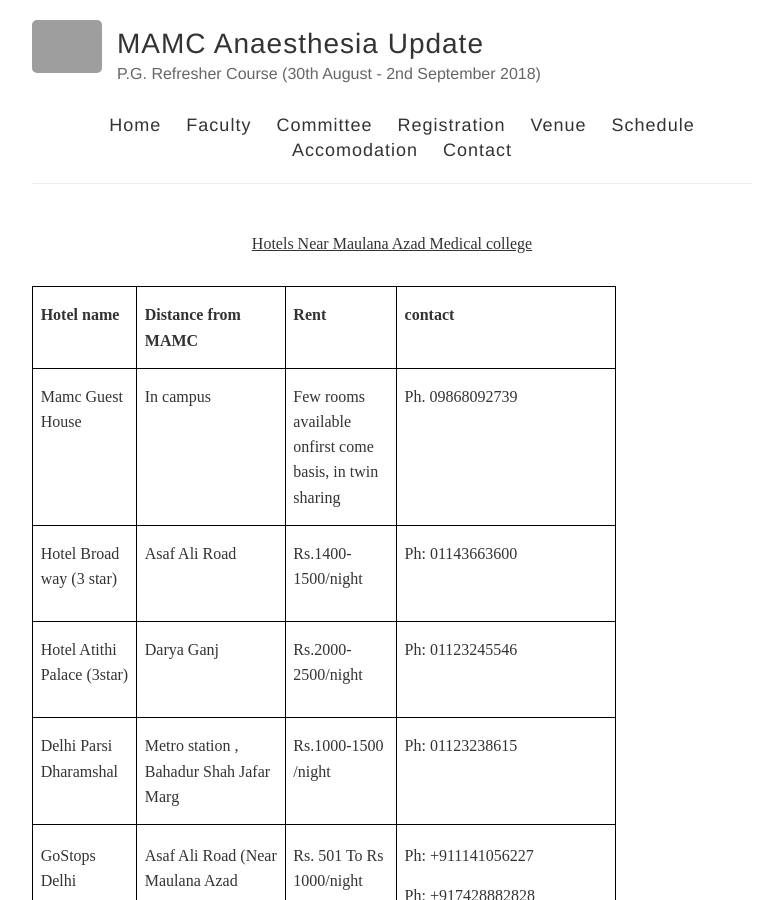
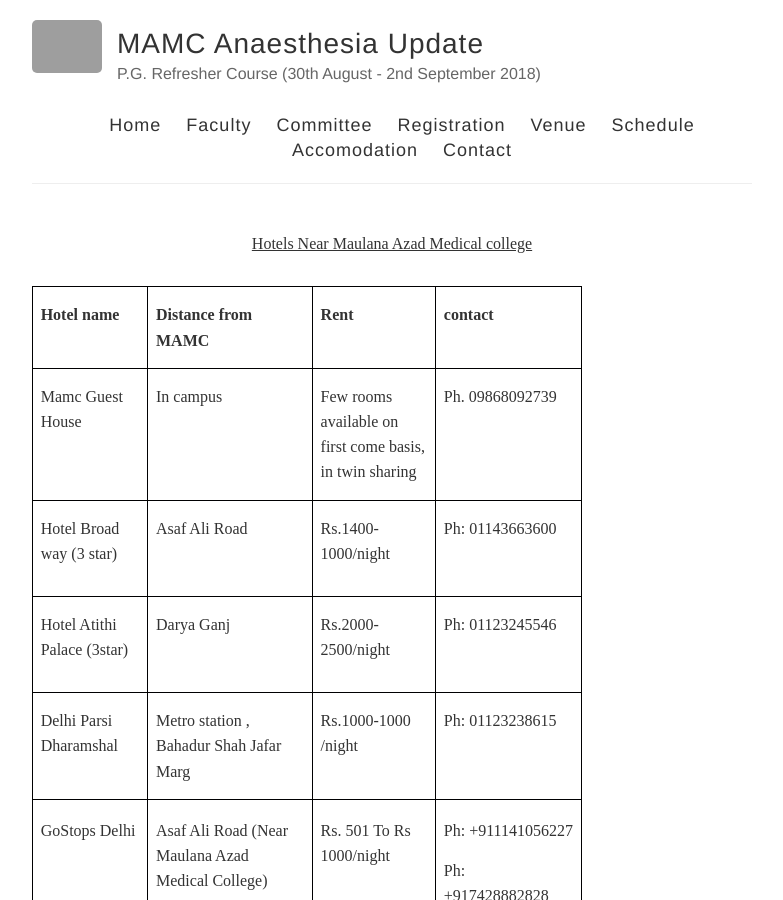
Before and after one commit to manofcomputer/manofcomputer.github.io, a Jekyll site: the page built from accomodation.md, in a window 1280 px wide and 900 px high. Shown: the whole window, without its empty margins (248-1031 px from the left). Built offline with Jekyll 4.4.1, drawn with Linux system fonts in a browser that asks for light colours; grey boxes are pictures that could not be loaded.

Commit message:
Alignment of table

```diff
--- a/_layouts/hotels.html
+++ b/_layouts/hotels.html
@@ -7,11 +7,11 @@ layout: default
 Near Maulana Azad Medical college</U></FONT></FONT></P>
 <P STYLE="margin-bottom: 0in; line-height: 100%"><BR>
 </P>
-<TABLE WIDTH=584 CELLPADDING=7 CELLSPACING=0>
+<TABLE WIDTH=550 CELLPADDING=0 CELLSPACING=0>
 	<COL WIDTH=96>
 	<COL WIDTH=137>
 	<COL WIDTH=90>
-	<COL WIDTH=202>
+	<COL WIDTH=50>
 	<TR VALIGN=TOP>
 		<TD WIDTH=96 STYLE="border: 1px solid #000001; padding-top: 0in; padding-bottom: 0in; padding-left: 0.08in; padding-right: 0.08in">
 			<P><FONT FACE="Times New Roman, serif"><FONT SIZE=3><B>Hotel name</B></FONT></FONT></P>
@@ -23,7 +23,7 @@ Near Maulana Azad Medical college</U></FONT></FONT></P>
 		<TD WIDTH=90 STYLE="border: 1px solid #000001; padding-top: 0in; padding-bottom: 0in; padding-left: 0.08in; padding-right: 0.08in">
 			<P><FONT FACE="Times New Roman, serif"><FONT SIZE=3><B>Rent</B></FONT></FONT></P>
 		</TD>
-		<TD WIDTH=202 STYLE="border: 1px solid #000001; padding-top: 0in; padding-bottom: 0in; padding-left: 0.08in; padding-right: 0.08in">
+		<TD WIDTH=100 STYLE="border: 1px solid #000001; padding-top: 0in; padding-bottom: 0in; padding-left: 0.08in; padding-right: 0.08in">
 			<P><FONT FACE="Times New Roman, serif"><FONT SIZE=3><B>contact</B></FONT></FONT></P>
 		</TD>
 	</TR>
@@ -37,9 +37,9 @@ Near Maulana Azad Medical college</U></FONT></FONT></P>
 		</TD>
 		<TD WIDTH=90 STYLE="border: 1px solid #000001; padding-top: 0in; padding-bottom: 0in; padding-left: 0.08in; padding-right: 0.08in">
 			<P><FONT FACE="Times New Roman, serif"><FONT SIZE=3>Few  rooms
-			available onfirst come basis, in twin sharing</FONT></FONT></P>
+			available on first come basis, in twin sharing</FONT></FONT></P>
 		</TD>
-		<TD WIDTH=202 STYLE="border: 1px solid #000001; padding-top: 0in; padding-bottom: 0in; padding-left: 0.08in; padding-right: 0.08in">
+		<TD WIDTH=100 STYLE="border: 1px solid #000001; padding-top: 0in; padding-bottom: 0in; padding-left: 0.08in; padding-right: 0.08in">
 			<P><FONT FACE="Times New Roman, serif"><FONT SIZE=3>Ph.
 			09868092739</FONT></FONT></P>
 		</TD>
@@ -53,9 +53,9 @@ Near Maulana Azad Medical college</U></FONT></FONT></P>
 			<P><FONT FACE="Times New Roman, serif"><FONT SIZE=3>Asaf Ali Road</FONT></FONT></P>
 		</TD>
 		<TD WIDTH=90 STYLE="border: 1px solid #000001; padding-top: 0in; padding-bottom: 0in; padding-left: 0.08in; padding-right: 0.08in">
-			<P><FONT FACE="Times New Roman, serif"><FONT SIZE=3>Rs.1400-1500/night</FONT></FONT></P>
+			<P><FONT FACE="Times New Roman, serif"><FONT SIZE=3>Rs.1400-1000/night</FONT></FONT></P>
 		</TD>
-		<TD WIDTH=202 STYLE="border: 1px solid #000001; padding-top: 0in; padding-bottom: 0in; padding-left: 0.08in; padding-right: 0.08in">
+		<TD WIDTH=100 STYLE="border: 1px solid #000001; padding-top: 0in; padding-bottom: 0in; padding-left: 0.08in; padding-right: 0.08in">
 			<P STYLE="margin-bottom: 0in"><FONT FACE="Times New Roman, serif"><FONT SIZE=3>Ph:
 			01143663600</FONT></FONT></P>
 			<P><BR>
@@ -76,7 +76,7 @@ Near Maulana Azad Medical college</U></FONT></FONT></P>
 		<TD WIDTH=90 STYLE="border: 1px solid #000001; padding-top: 0in; padding-bottom: 0in; padding-left: 0.08in; padding-right: 0.08in">
 			<P><FONT FACE="Times New Roman, serif"><FONT SIZE=3>Rs.2000-2500/night</FONT></FONT></P>
 		</TD>
-		<TD WIDTH=202 STYLE="border: 1px solid #000001; padding-top: 0in; padding-bottom: 0in; padding-left: 0.08in; padding-right: 0.08in">
+		<TD WIDTH=100 STYLE="border: 1px solid #000001; padding-top: 0in; padding-bottom: 0in; padding-left: 0.08in; padding-right: 0.08in">
 			<P STYLE="margin-bottom: 0in"><FONT FACE="Times New Roman, serif"><FONT SIZE=3>Ph:
 			01123245546</FONT></FONT></P>
 			<P><BR>
@@ -93,10 +93,10 @@ Near Maulana Azad Medical college</U></FONT></FONT></P>
 			, Bahadur Shah Jafar Marg</FONT></FONT></P>
 		</TD>
 		<TD WIDTH=90 STYLE="border: 1px solid #000001; padding-top: 0in; padding-bottom: 0in; padding-left: 0.08in; padding-right: 0.08in">
-			<P><FONT FACE="Times New Roman, serif"><FONT SIZE=3>Rs.1000-1500
+			<P><FONT FACE="Times New Roman, serif"><FONT SIZE=3>Rs.1000-1000
 			/night</FONT></FONT></P>
 		</TD>
-		<TD WIDTH=202 STYLE="border: 1px solid #000001; padding-top: 0in; padding-bottom: 0in; padding-left: 0.08in; padding-right: 0.08in">
+		<TD WIDTH=100 STYLE="border: 1px solid #000001; padding-top: 0in; padding-bottom: 0in; padding-left: 0.08in; padding-right: 0.08in">
 			<P STYLE="margin-bottom: 0in"><FONT FACE="Times New Roman, serif"><FONT SIZE=3>Ph:
 			01123238615</FONT></FONT></P>
 			<P><BR>
@@ -123,7 +123,7 @@ Near Maulana Azad Medical college</U></FONT></FONT></P>
 			<P><FONT FACE="Times New Roman, serif"><FONT SIZE=3>Rs. 501 To Rs
 			1000/night</FONT></FONT></P>
 		</TD>
-		<TD WIDTH=202 STYLE="border: 1px solid #000001; padding-top: 0in; padding-bottom: 0in; padding-left: 0.08in; padding-right: 0.08in">
+		<TD WIDTH=100 STYLE="border: 1px solid #000001; padding-top: 0in; padding-bottom: 0in; padding-left: 0.08in; padding-right: 0.08in">
 			<P STYLE="margin-bottom: 0in"><FONT FACE="Times New Roman, serif"><FONT SIZE=3>Ph:
 			+911141056227</FONT></FONT></P>
 			<P STYLE="margin-bottom: 0in"><FONT FACE="Times New Roman, serif"><FONT SIZE=3>Ph:
@@ -144,7 +144,7 @@ Near Maulana Azad Medical college</U></FONT></FONT></P>
 			<P><FONT FACE="Times New Roman, serif"><FONT SIZE=3>Rs. 501 To Rs
 			1000/night</FONT></FONT></P>
 		</TD>
-		<TD WIDTH=202 STYLE="border: 1px solid #000001; padding-top: 0in; padding-bottom: 0in; padding-left: 0.08in; padding-right: 0.08in">
+		<TD WIDTH=100 STYLE="border: 1px solid #000001; padding-top: 0in; padding-bottom: 0in; padding-left: 0.08in; padding-right: 0.08in">
 			<P><FONT FACE="Times New Roman, serif"><FONT SIZE=3>Ph:
 			+911123222319</FONT></FONT></P>
 		</TD>
@@ -166,7 +166,7 @@ Near Maulana Azad Medical college</U></FONT></FONT></P>
 			<P><FONT FACE="Times New Roman, serif"><FONT SIZE=3>Rs. 501 To Rs
 			1000/night</FONT></FONT></P>
 		</TD>
-		<TD WIDTH=202 STYLE="border: 1px solid #000001; padding-top: 0in; padding-bottom: 0in; padding-left: 0.08in; padding-right: 0.08in">
+		<TD WIDTH=100 STYLE="border: 1px solid #000001; padding-top: 0in; padding-bottom: 0in; padding-left: 0.08in; padding-right: 0.08in">
 			<P STYLE="margin-bottom: 0in"><FONT FACE="Times New Roman, serif"><FONT SIZE=3>Ph:
 			+919152891512</FONT></FONT></P>
 			<P><BR>
@@ -190,7 +190,7 @@ Near Maulana Azad Medical college</U></FONT></FONT></P>
 			<P><FONT FACE="Times New Roman, serif"><FONT SIZE=3>Rs. 501 To Rs
 			1000/night</FONT></FONT></P>
 		</TD>
-		<TD WIDTH=202 STYLE="border: 1px solid #000001; padding-top: 0in; padding-bottom: 0in; padding-left: 0.08in; padding-right: 0.08in">
+		<TD WIDTH=100 STYLE="border: 1px solid #000001; padding-top: 0in; padding-bottom: 0in; padding-left: 0.08in; padding-right: 0.08in">
 			<P STYLE="margin-bottom: 0in"><FONT FACE="Times New Roman, serif"><FONT SIZE=3>Ph:
 			+911141520626</FONT></FONT></P>
 			<P STYLE="margin-bottom: 0in"><FONT FACE="Times New Roman, serif"><FONT SIZE=3>Ph:
@@ -219,7 +219,7 @@ Near Maulana Azad Medical college</U></FONT></FONT></P>
 			<P><FONT FACE="Times New Roman, serif"><FONT SIZE=3>Rs.500-1000/
 			night</FONT></FONT></P>
 		</TD>
-		<TD WIDTH=202 STYLE="border: 1px solid #000001; padding-top: 0in; padding-bottom: 0in; padding-left: 0.08in; padding-right: 0.08in">
+		<TD WIDTH=100 STYLE="border: 1px solid #000001; padding-top: 0in; padding-bottom: 0in; padding-left: 0.08in; padding-right: 0.08in">
 			<P><FONT FACE="Times New Roman, serif"><FONT SIZE=3>Ph:
 			01123267189</FONT></FONT></P>
 		</TD>
@@ -241,7 +241,7 @@ Near Maulana Azad Medical college</U></FONT></FONT></P>
 			<P><FONT FACE="Times New Roman, serif"><FONT SIZE=3>Rs. 501 To
 			Rs1000/night</FONT></FONT></P>
 		</TD>
-		<TD WIDTH=202 STYLE="border: 1px solid #000001; padding-top: 0in; padding-bottom: 0in; padding-left: 0.08in; padding-right: 0.08in">
+		<TD WIDTH=100 STYLE="border: 1px solid #000001; padding-top: 0in; padding-bottom: 0in; padding-left: 0.08in; padding-right: 0.08in">
 			<P STYLE="margin-bottom: 0in"><FONT FACE="Times New Roman, serif"><FONT SIZE=3>Ph:
 			+911123253822</FONT></FONT></P>
 			<P STYLE="margin-bottom: 0in"><FONT FACE="Times New Roman, serif"><FONT SIZE=3>Ph:
@@ -275,7 +275,7 @@ Near Maulana Azad Medical college</U></FONT></FONT></P>
 			<P><FONT FACE="Times New Roman, serif"><FONT SIZE=3>Rs. 501 To Rs
 			1000/night</FONT></FONT></P>
 		</TD>
-		<TD WIDTH=202 STYLE="border: 1px solid #000001; padding-top: 0in; padding-bottom: 0in; padding-left: 0.08in; padding-right: 0.08in">
+		<TD WIDTH=100 STYLE="border: 1px solid #000001; padding-top: 0in; padding-bottom: 0in; padding-left: 0.08in; padding-right: 0.08in">
 			<P STYLE="margin-bottom: 0in"><FONT FACE="Times New Roman, serif"><FONT SIZE=3>Ph:
 			+919971718494</FONT></FONT></P>
 			<P><BR>
@@ -299,7 +299,7 @@ Near Maulana Azad Medical college</U></FONT></FONT></P>
 			<P><FONT FACE="Times New Roman, serif"><FONT SIZE=3>Rs. 501 To Rs
 			1000/night</FONT></FONT></P>
 		</TD>
-		<TD WIDTH=202 STYLE="border: 1px solid #000001; padding-top: 0in; padding-bottom: 0in; padding-left: 0.08in; padding-right: 0.08in">
+		<TD WIDTH=100 STYLE="border: 1px solid #000001; padding-top: 0in; padding-bottom: 0in; padding-left: 0.08in; padding-right: 0.08in">
 			<P STYLE="margin-bottom: 0in"><FONT FACE="Times New Roman, serif"><FONT SIZE=3>Ph:
 			+911123243786</FONT></FONT></P>
 			<P STYLE="margin-bottom: 0in"><FONT FACE="Times New Roman, serif"><FONT SIZE=3>Ph:
@@ -327,7 +327,7 @@ Near Maulana Azad Medical college</U></FONT></FONT></P>
 			<P><FONT FACE="Times New Roman, serif"><FONT SIZE=3>Rs. 501 To Rs
 			1000/night</FONT></FONT></P>
 		</TD>
-		<TD WIDTH=202 STYLE="border: 1px solid #000001; padding-top: 0in; padding-bottom: 0in; padding-left: 0.08in; padding-right: 0.08in">
+		<TD WIDTH=100 STYLE="border: 1px solid #000001; padding-top: 0in; padding-bottom: 0in; padding-left: 0.08in; padding-right: 0.08in">
 			<P STYLE="margin-bottom: 0in"><FONT FACE="Times New Roman, serif"><FONT SIZE=3>Ph:
 			+911123278522</FONT></FONT></P>
 			<P STYLE="margin-bottom: 0in"><FONT FACE="Times New Roman, serif"><FONT SIZE=3>Ph:
@@ -357,7 +357,7 @@ Near Maulana Azad Medical college</U></FONT></FONT></P>
 			<P><FONT FACE="Times New Roman, serif"><FONT SIZE=3>Rs. 501 To Rs
 			1000/night</FONT></FONT></P>
 		</TD>
-		<TD WIDTH=202 STYLE="border: 1px solid #000001; padding-top: 0in; padding-bottom: 0in; padding-left: 0.08in; padding-right: 0.08in">
+		<TD WIDTH=100 STYLE="border: 1px solid #000001; padding-top: 0in; padding-bottom: 0in; padding-left: 0.08in; padding-right: 0.08in">
 			<P STYLE="margin-bottom: 0in"><FONT FACE="Times New Roman, serif"><FONT SIZE=3>Ph:
 			+911123289445</FONT></FONT></P>
 			<P STYLE="margin-bottom: 0in"><FONT FACE="Times New Roman, serif"><FONT SIZE=3>Ph:
@@ -389,7 +389,7 @@ Near Maulana Azad Medical college</U></FONT></FONT></P>
 			<P><BR>
 			</P>
 		</TD>
-		<TD WIDTH=202 STYLE="border: 1px solid #000001; padding-top: 0in; padding-bottom: 0in; padding-left: 0.08in; padding-right: 0.08in">
+		<TD WIDTH=100 STYLE="border: 1px solid #000001; padding-top: 0in; padding-bottom: 0in; padding-left: 0.08in; padding-right: 0.08in">
 			<P STYLE="margin-bottom: 0in"><A HREF="https://www.google.com/search?client=firefox-b&amp;q=hotel+yuvraj+deluxe+phone&amp;sa=X&amp;ved=0ahUKEwj_vujQ0pfcAhXJvY8KHRZGAHYQ6BMIpgIwEg&amp;biw=1440&amp;bih=786"><FONT COLOR="#00000a"><FONT FACE="Times New Roman, serif"><FONT SIZE=3>Phone</FONT></FONT></FONT></A><FONT FACE="Times New Roman, serif"><FONT SIZE=3>:
 			</FONT></FONT><FONT FACE="Times New Roman, serif"><FONT SIZE=3>011
 			2354 4054</FONT></FONT></P>
@@ -416,7 +416,7 @@ Near Maulana Azad Medical college</U></FONT></FONT></P>
 			<P><FONT FACE="Times New Roman, serif"><FONT SIZE=3>Rs1000.00 per
 			night</FONT></FONT></P>
 		</TD>
-		<TD WIDTH=202 STYLE="border: 1px solid #000001; padding-top: 0in; padding-bottom: 0in; padding-left: 0.08in; padding-right: 0.08in">
+		<TD WIDTH=100 STYLE="border: 1px solid #000001; padding-top: 0in; padding-bottom: 0in; padding-left: 0.08in; padding-right: 0.08in">
 			<P STYLE="margin-bottom: 0in"><A HREF="https://www.google.com/search?client=firefox-b&amp;q=hotel+blue+pearl+phone&amp;sa=X&amp;ved=0ahUKEwiu_bid05fcAhUHu48KHQjnB3sQ6BMItAEwEg&amp;biw=1440&amp;bih=786"><FONT COLOR="#00000a"><FONT FACE="Times New Roman, serif"><FONT SIZE=3>Phone</FONT></FONT></FONT></A><FONT FACE="Times New Roman, serif"><FONT SIZE=3>:
 			</FONT></FONT><FONT FACE="Times New Roman, serif"><FONT SIZE=3>098715
 			28529</FONT></FONT></P>
@@ -439,7 +439,7 @@ Near Maulana Azad Medical college</U></FONT></FONT></P>
 			<P><FONT FACE="Times New Roman, serif"><FONT SIZE=3>Rs.3000 per
 			night</FONT></FONT></P>
 		</TD>
-		<TD WIDTH=202 STYLE="border: 1px solid #000001; padding-top: 0in; padding-bottom: 0in; padding-left: 0.08in; padding-right: 0.08in">
+		<TD WIDTH=100 STYLE="border: 1px solid #000001; padding-top: 0in; padding-bottom: 0in; padding-left: 0.08in; padding-right: 0.08in">
 			<P STYLE="margin-bottom: 0in"><A HREF="https://www.google.com/search?client=firefox-b&amp;q=hotel+alka+classic+phone&amp;sa=X&amp;ved=0ahUKEwi2qrud1JfcAhUEtI8KHRA6DB4Q6BMI1gEwEg&amp;biw=1440&amp;bih=786"><FONT COLOR="#00000a"><FONT FACE="Times New Roman, serif"><FONT SIZE=3>Phone</FONT></FONT></FONT></A><FONT FACE="Times New Roman, serif"><FONT SIZE=3>:
 			</FONT></FONT><FONT FACE="Times New Roman, serif"><FONT SIZE=3>095826
 			95890</FONT></FONT></P>
@@ -463,7 +463,7 @@ Near Maulana Azad Medical college</U></FONT></FONT></P>
 			<P><FONT FACE="Times New Roman, serif"><FONT SIZE=3>Rs 2500 per
 			night</FONT></FONT></P>
 		</TD>
-		<TD WIDTH=202 STYLE="border: 1px solid #000001; padding-top: 0in; padding-bottom: 0in; padding-left: 0.08in; padding-right: 0.08in">
+		<TD WIDTH=100 STYLE="border: 1px solid #000001; padding-top: 0in; padding-bottom: 0in; padding-left: 0.08in; padding-right: 0.08in">
 			<P STYLE="margin-bottom: 0in"><A HREF="https://www.google.com/search?client=firefox-b&amp;q=prem+sagar+guest+house+phone&amp;sa=X&amp;ved=0ahUKEwj5lZrW1JfcAhULQY8KHVGhD4gQ6BMIyQEwFw&amp;biw=1440&amp;bih=786"><FONT COLOR="#00000a"><FONT FACE="Times New Roman, serif"><FONT SIZE=3>Phone</FONT></FONT></FONT></A><FONT FACE="Times New Roman, serif"><FONT SIZE=3>:
 			</FONT></FONT><FONT FACE="Times New Roman, serif"><FONT SIZE=3>011
 			2334 5263</FONT></FONT></P>
@@ -487,7 +487,7 @@ Near Maulana Azad Medical college</U></FONT></FONT></P>
 			<P><FONT FACE="Times New Roman, serif"><FONT SIZE=3>Rs.4500 per
 			night</FONT></FONT></P>
 		</TD>
-		<TD WIDTH=202 STYLE="border: 1px solid #000001; padding-top: 0in; padding-bottom: 0in; padding-left: 0.08in; padding-right: 0.08in">
+		<TD WIDTH=100 STYLE="border: 1px solid #000001; padding-top: 0in; padding-bottom: 0in; padding-left: 0.08in; padding-right: 0.08in">
 			<P STYLE="margin-bottom: 0in"><A HREF="https://www.google.com/search?client=firefox-b&amp;q=atithi+connaught+place+phone&amp;sa=X&amp;ved=0ahUKEwiz9Z_D1ZfcAhWJsY8KHT-BBnAQ6BMI5gEwEg&amp;biw=1440&amp;bih=786"><FONT COLOR="#00000a"><FONT FACE="Times New Roman, serif"><FONT SIZE=3>Phone</FONT></FONT></FONT></A><FONT FACE="Times New Roman, serif"><FONT SIZE=3>:
 			</FONT></FONT><FONT FACE="Times New Roman, serif"><FONT SIZE=3>011
 			2334 0085</FONT></FONT></P>
```
